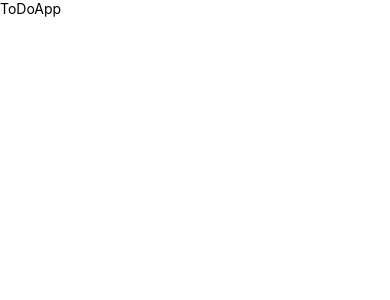
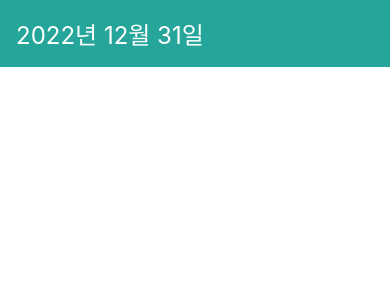
Before and after one commit to sungjaeahn-kopo/LearnReactNative, a React Native app: screen / in a window 390 px wide. Shown: the top 300 px of the page. Built offline with nearby package versions, Linux system fonts and the light colour scheme.

Commit message:
RL_Date Settings && StatusBar

```diff
--- a/App.js
+++ b/App.js
@@ -7,15 +7,18 @@
 
 import React, {useState} from 'react';
 import {SafeAreaView, View, Text, Button, StyleSheet} from 'react-native';
+import DateHead from './components/DateHead';
+const App = () => {
+  const today = new Date();
+  console.log(today);
 
-const App = () => {
   return (
     <SafeAreaView>
-      <View>
-        <Text>ToDoApp</Text>
-      </View>
+      <DateHead date={today} />
     </SafeAreaView>
   );
 };
 
+const styles = StyleSheet.create({});
+
 export default App;
--- /dev/null
+++ b/components/DateHead.js
@@ -0,0 +1,31 @@
+import React from 'react';
+import {View, Text, StyleSheet, StatusBar} from 'react-native';
+
+function DateHead({date}) {
+  const year = date.getFullYear();
+  const month = date.getMonth() + 1;
+  const day = date.getDate();
+
+  const formatted = `${year}년 ${month}월 ${day}일`;
+  return (
+    <>
+      <StatusBar backgroundColor="#26a69a" />
+      <View style={styles.block}>
+        <Text style={styles.dateText}>{formatted}</Text>
+      </View>
+    </>
+  );
+}
+
+const styles = StyleSheet.create({
+  block: {
+    padding: 16,
+    backgroundColor: '#26a69a',
+  },
+  dateText: {
+    fontSize: 24,
+    color: 'white',
+  },
+});
+
+export default DateHead;
```
Also changed, not shown: components/Box.js (deleted, +0 -49 lines), components/Counter.js (deleted, +0 -31 lines), components/Greeting.js (deleted, +0 -15 lines).
